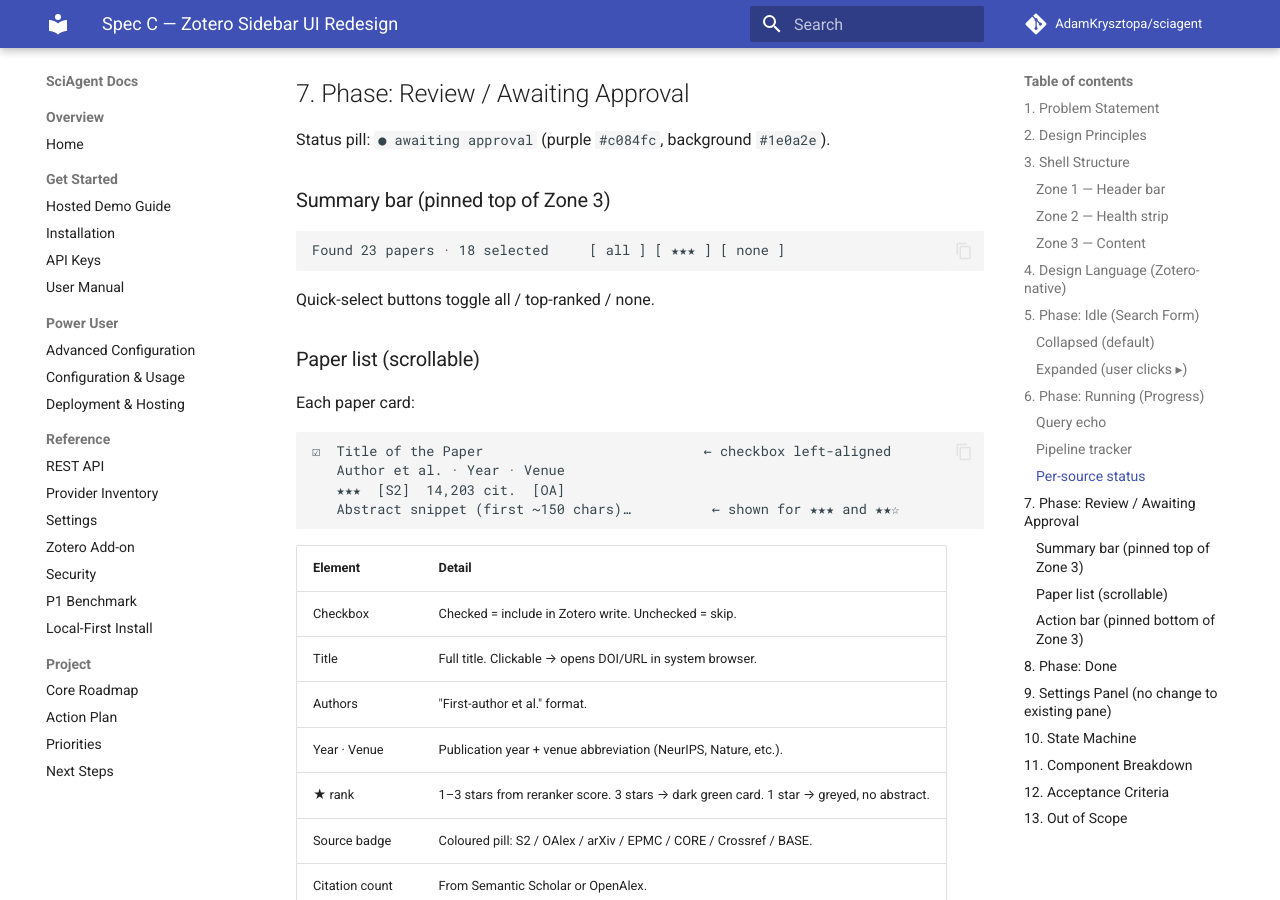
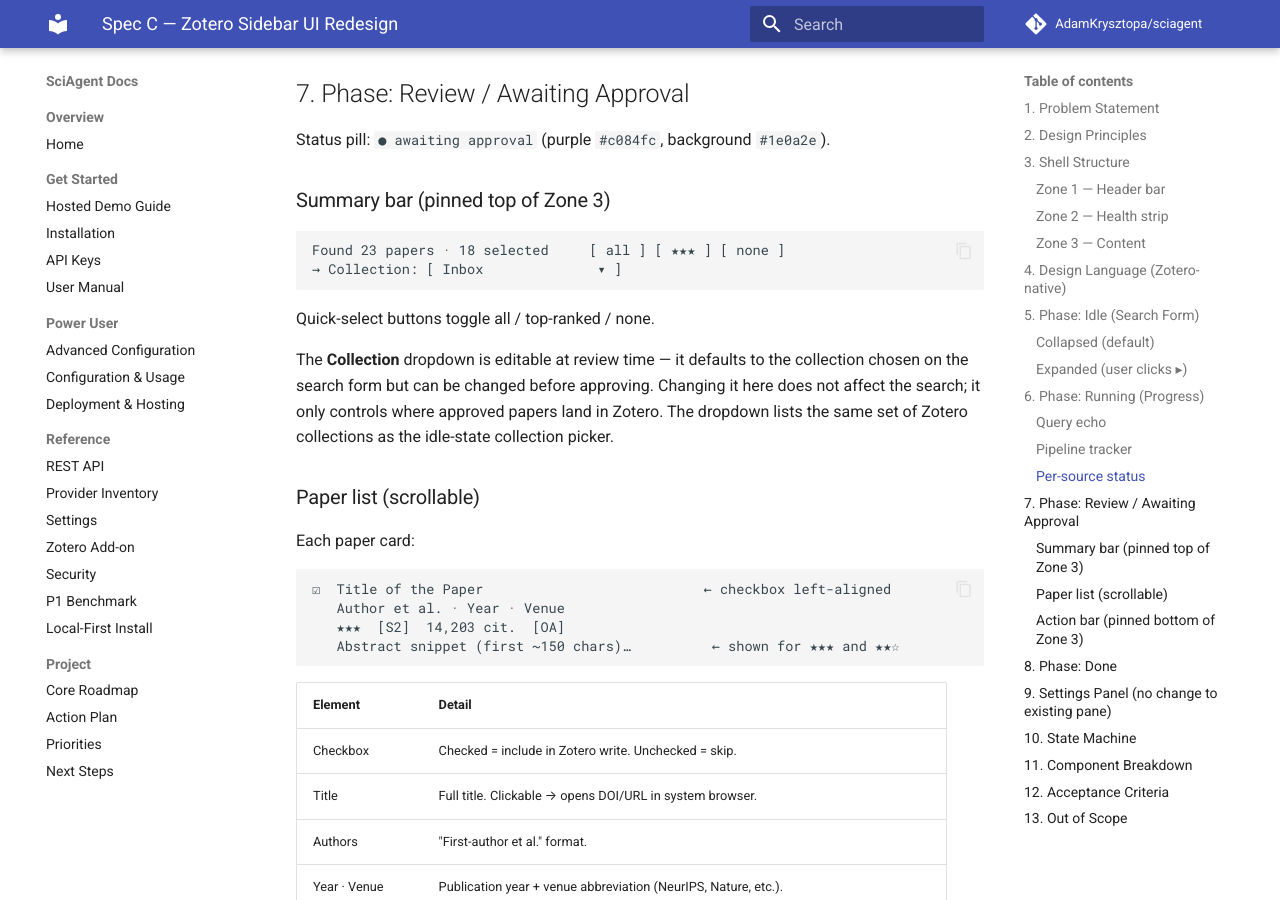
Before and after one commit to AdamKrysztopa/sciagent, an MkDocs documentation site: the page built from docs/superpowers/specs/2026-05-22-ui-redesign-design.md, in a window 1280 px wide and 900 px high, scrolled down 4631 px. Built offline with MkDocs 1.6.1 and Material for MkDocs 9.7.7, drawn with Linux system fonts in a browser that asks for light colours; comment, search, counter and statistics services are not loaded; some of the changed text lies outside the part shown.

Commit message:
docs(spec): add editable collection picker to review phase
Allow changing the target Zotero collection at approval time without
re-running the search.

Co-Authored-By: Claude Sonnet 4.6 <noreply@anthropic.com>

````diff
--- a/docs/superpowers/specs/2026-05-22-ui-redesign-design.md
+++ b/docs/superpowers/specs/2026-05-22-ui-redesign-design.md
@@ -176,9 +176,15 @@ Status pill: `● awaiting approval` (purple `#c084fc`, background `#1e0a2e`).
 
 ```
 Found 23 papers · 18 selected     [ all ] [ ★★★ ] [ none ]
+→ Collection: [ Inbox              ▾ ]
 ```
 
 Quick-select buttons toggle all / top-ranked / none.
+
+The **Collection** dropdown is editable at review time — it defaults to the collection chosen on the
+search form but can be changed before approving. Changing it here does not affect the search; it
+only controls where approved papers land in Zotero. The dropdown lists the same set of Zotero
+collections as the idle-state collection picker.
 
 ### Paper list (scrollable)
 
@@ -321,6 +327,7 @@ components.
 - [ ] Review list shows title, author/year/venue, stars, source badge, citation count, OA badge.
 - [ ] Abstract snippet shown for ★★★ and ★★☆ papers; hidden for ★☆☆.
 - [ ] Quick-select buttons (all / ★★★ / none) correctly toggle checkboxes.
+- [ ] Collection dropdown in the review summary bar defaults to the search-form collection and can be changed before approving.
 - [ ] "Add to Zotero" button label reflects the live checked count.
 - [ ] Done screen shows added count, skipped count, and elapsed time.
 - [ ] All quality gates pass: `npm run lint && npm run build && npm run typecheck && npm run test`.
````
